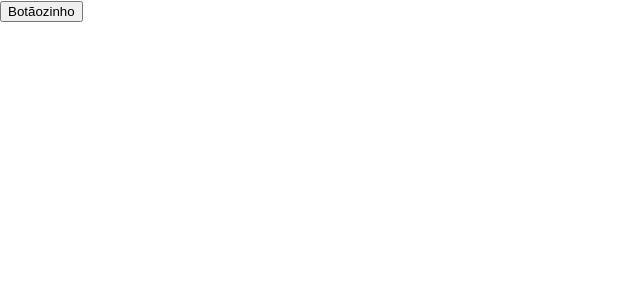
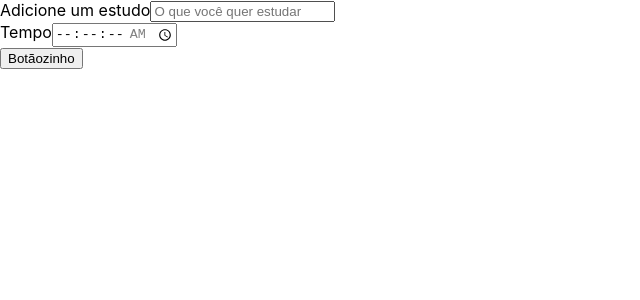
Before and after one commit to piresp/01_react_typescript, a React (Create React App) app in the folder studies/: page / in a window 1280 px wide. Shown: the top 300 px of the page, without its empty margins (0-640 px from the left). Built offline with nearby package versions, Linux system fonts and the light colour scheme; the HTML template or start-up script is replaced by a standard one.

Commit message:
aula_01_formulario
criando formulario e reendenizando na pagina principal

```diff
--- a/studies/src/App.tsx
+++ b/studies/src/App.tsx
@@ -1,10 +1,10 @@
 import React from 'react';
-import Botao from './components/botao';
+import Formulario from './components/formulario';
 
 function App() {
   return (
     <div className="App">
-        <Botao />
+        <Formulario />
     </div>
   );
 }
--- /dev/null
+++ b/studies/src/components/formulario/index.tsx
@@ -0,0 +1,22 @@
+import React from 'react';
+import Botao from '../botao';
+
+class Formulario extends React.Component {
+    render() {
+        return (
+            <form>
+                <div>
+                    <label htmlFor="tarefa">Adicione um estudo</label>
+                    <input name="tarefa" id="tarefa" placeholder="O que você quer estudar" type="text"/>
+                </div>
+                <div>
+                    <label htmlFor="tempo">Tempo</label>
+                    <input name="tempo" id="tempo" step="1" min="00:00:00" max="01:30:00" type="time" required/>
+                </div>
+                <Botao />
+            </form>
+        )
+    }
+}
+
+export default Formulario;
```
